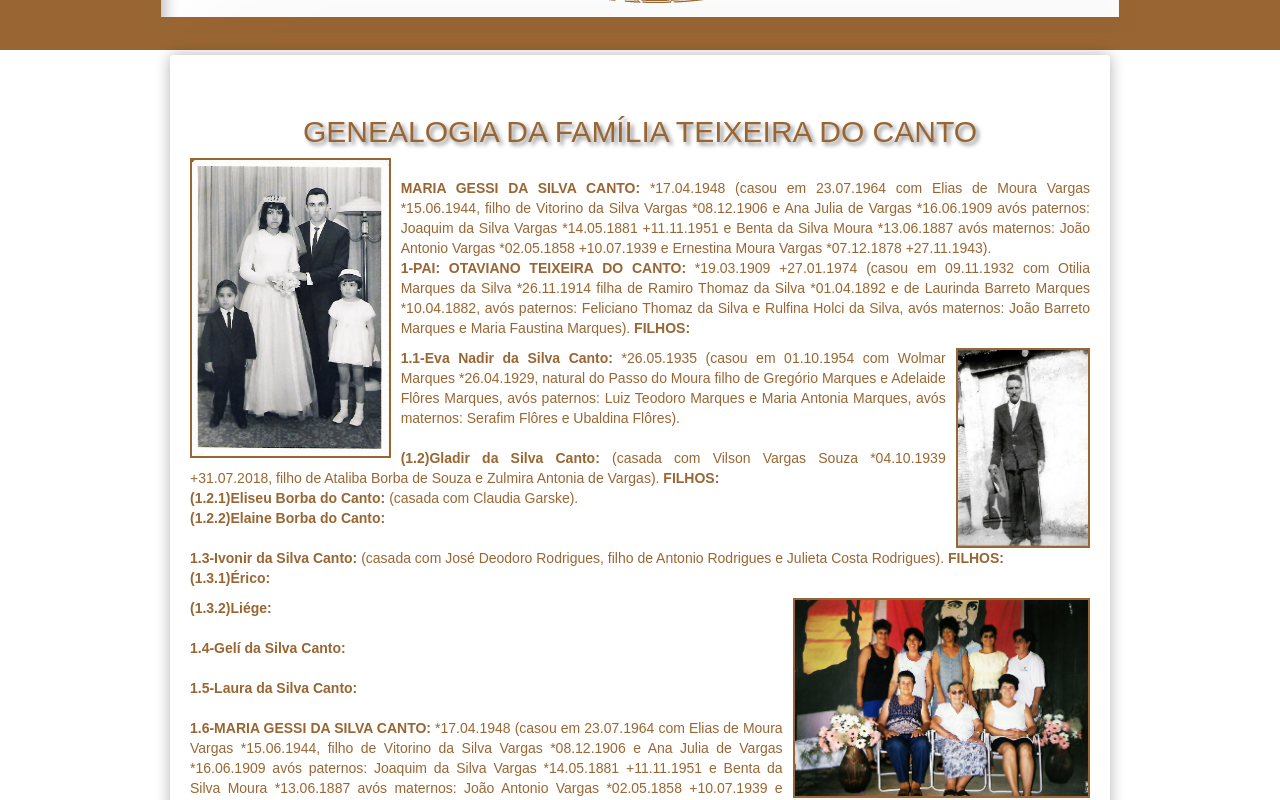
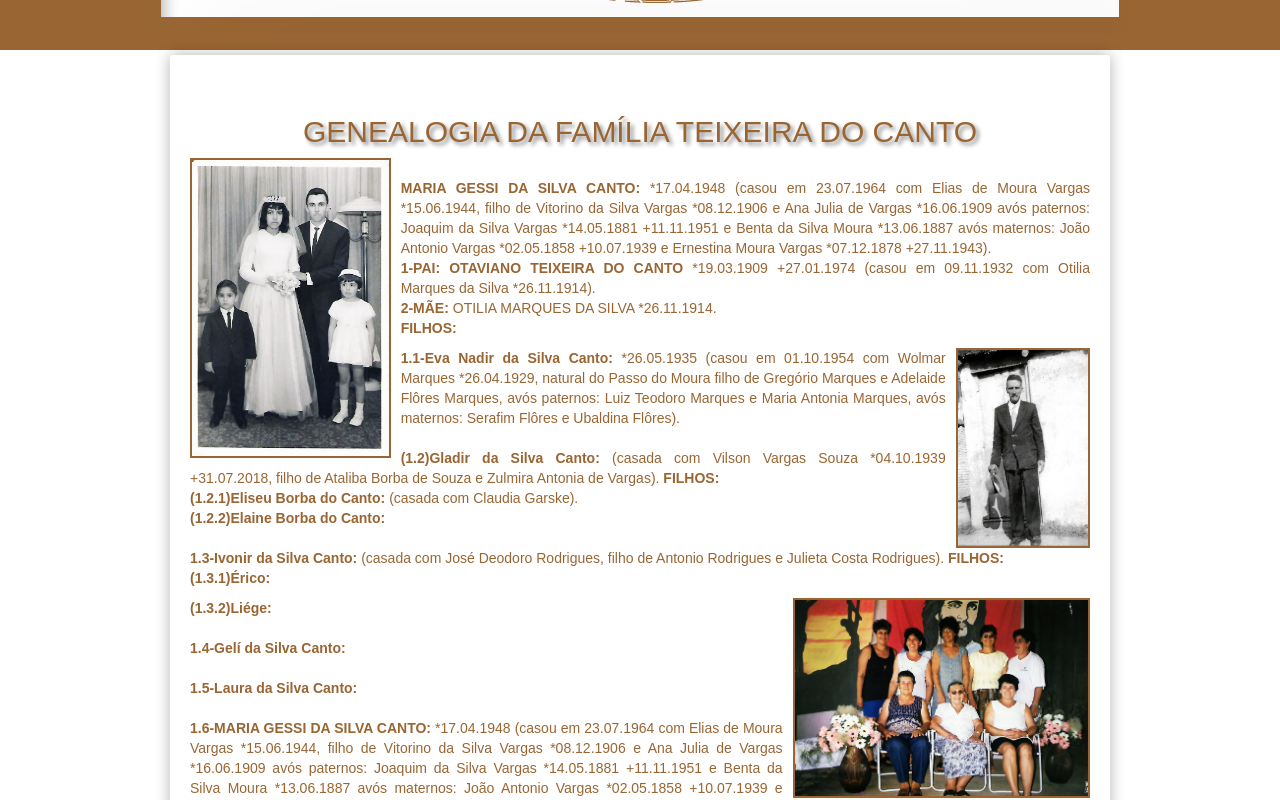
Before and after one commit to claudiovargas1955/claudiovargas1955.github.io, a Jekyll site: the page built from _pages/genealogia-da-familia-teixeira-do-canto.html, in a window 1280 px wide and 1400 px high, scrolled down 244 px. Shown: the top 800 px of the window. Built offline with Jekyll 4.4.1, drawn with Linux system fonts in a browser that asks for light colours; some web fonts are replaced; some of the changed text lies outside the part shown.

Commit message:
Update genealogia-da-familia-teixeira-do-canto.html

```diff
--- a/_pages/genealogia-da-familia-teixeira-do-canto.html
+++ b/_pages/genealogia-da-familia-teixeira-do-canto.html
@@ -41,9 +41,10 @@ details[open] summary {color:#996633;
 Vargas *08.12.1906 e Ana Julia de Vargas *16.06.1909 avós paternos: Joaquim da Silva Vargas *14.05.1881 +11.11.1951 e  Benta da Silva
 Moura *13.06.1887 avós maternos: João Antonio Vargas *02.05.1858 +10.07.1939 e Ernestina Moura Vargas *07.12.1878 +27.11.1943).<br>
 
-<b>1-PAI: OTAVIANO TEIXEIRA DO CANTO:</b> *19.03.1909 +27.01.1974 (casou em 09.11.1932 com Otilia Marques da Silva *26.11.1914 filha de
-Ramiro Thomaz da Silva *01.04.1892 e de Laurinda Barreto Marques *10.04.1882, avós paternos: Feliciano Thomaz da Silva e Rulfina Holci
-da Silva, avós maternos: João Barreto Marques e Maria Faustina Marques). <b>FILHOS:</b><br>
+<b>1-PAI: OTAVIANO TEIXEIRA DO CANTO </b>*19.03.1909 +27.01.1974 (casou em 09.11.1932 com Otilia Marques da Silva *26.11.1914). <br>
+
+<b>2-MÃE: </b>OTILIA MARQUES DA SILVA </b>*26.11.1914. <br>
+<b>FILHOS:</b><br>
 <p><img class="tex1" style="float:right"; src="/images/ramiro.jpg"; height="200px" ; title="Ramiro Thomaz da Silva - pai de Otilia";>
 <b>1.1-Eva Nadir da Silva Canto:</b> *26.05.1935 (casou em 01.10.1954 com Wolmar Marques *26.04.1929, natural do Passo do Moura  filho
 de Gregório Marques e Adelaide Flôres Marques, avós paternos: Luiz Teodoro Marques e Maria Antonia Marques, avós maternos: Serafim
@@ -127,6 +129,13 @@ Theodora Machado de Souza).<br/><br/>
 de Quintino Teixeira de Carvalho e de Ana Maria Teixeira).<br/><br/>
 <b>(1.1.4)Martins Teixeira do Canto: </b>*1887 (casou em 26.05.1915 com Mercedina Barbosa *1892 filha de Bonifácio Cyrillo Barbosa e
 Anna Lopes Barbosa).</p></details><br/>
+
+<p><b>1.2-MATERNOS: </b>Cap. José Carvalho de Oliveira e Idalina Soares Leal *1850 +03.09.1934.
+
+<h5><b>2-BISAVÓS MATERNOS POR PARTE DOS AVÓS MATERNOS (João Barreto Marques e Maria Faustina Marques): A2</h5
+<p><b>2.1-PATERNOS: </b><br><br>
+
+<b>2.2MATERNOS: </b><br><br>
 
 <h5>TR1-TRISAVÓS PATERNOS POR PARTE DOS BISAVÓS PATERNOS (Florencio Teixeira do Canto e Aurea Joaquina do Canto): B1</h5>
 <p><b>1.1-PATERNOS: Major Sebastião Teixeira do Canto</b> e Fortunata Rosa do Canto.
```
Also changed, not shown: other parts of _pages/genealogia-da-familia-teixeira-do-canto.html (+17 -16 lines).
